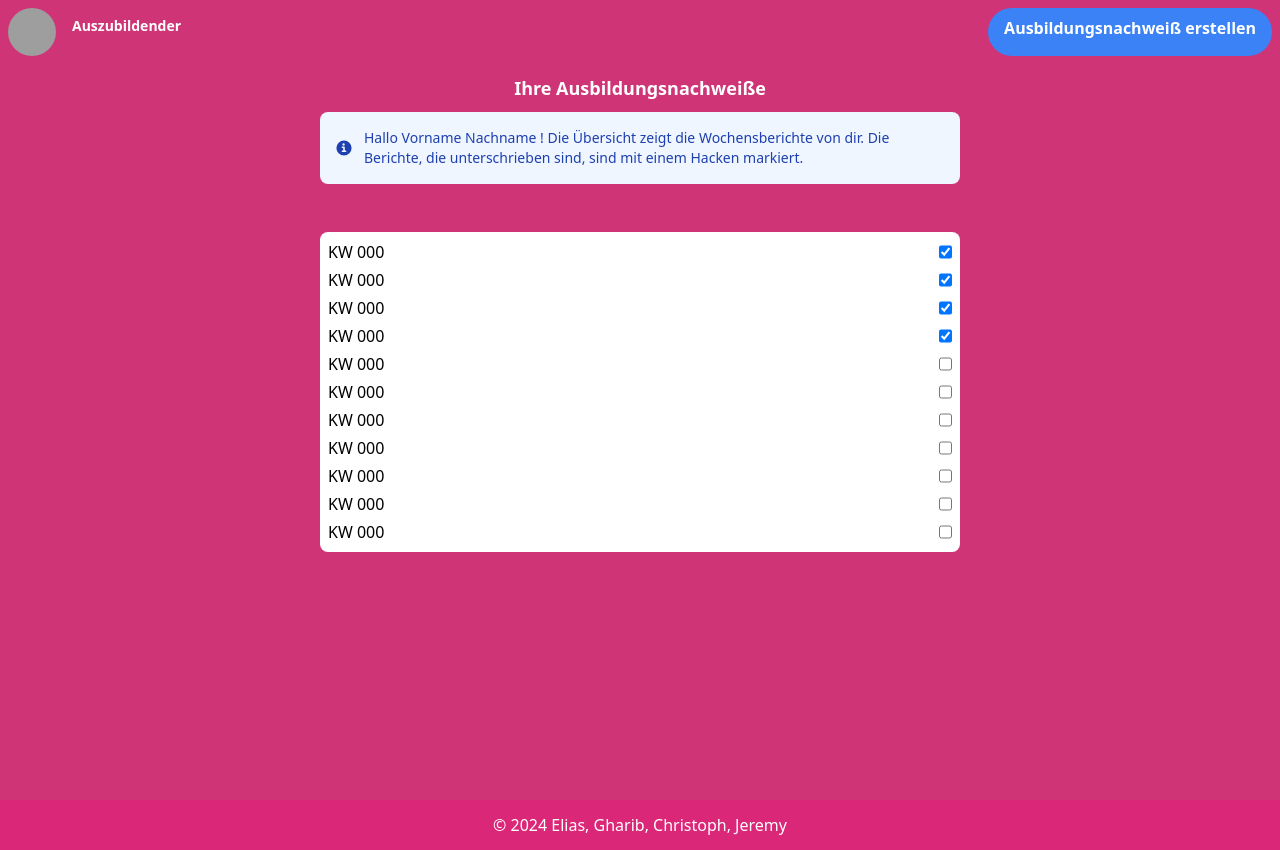
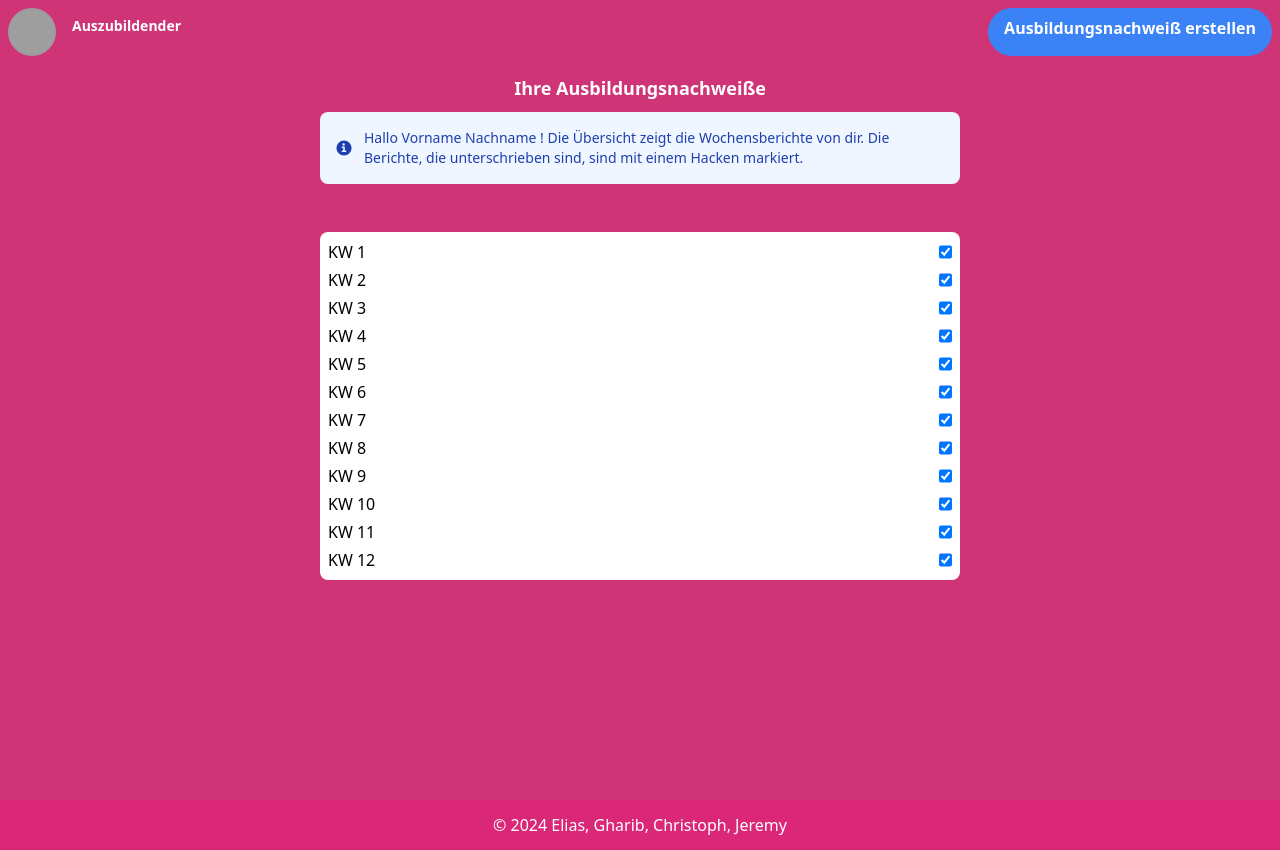
Before and after one commit to rettedascode/berichtsheft-tool, a Flask app: page /azubi-index in a window 1280 px wide. Run offline with Flask 3, Linux system fonts and the light colour scheme; some libraries are stand-ins or nearby versions; grey boxes are pictures that could not be loaded.

Commit message:
azubi undex mit schleife

```diff
--- a/templates/azubi-index.html
+++ b/templates/azubi-index.html
@@ -39,53 +39,12 @@
 
         <div class="mt-12 mx-auto w-full">
             <ul class="md:w-2/4 w-5/6 space-y-1 list-none list-inside text-black bg-white mx-2 p-2 mx-auto rounded-lg">
-                <li class="flex justify-between">
-                    KW 000
+                {% for woche in range(1, 13) %}
+                  <li class="flex justify-between">
+                    KW {{woche}}
                     <input type="checkbox" name="" id="" checked>
                 </li>
-                <li class="flex justify-between">
-                    KW 000
-                    <input type="checkbox" name="" id="" checked>
-                </li>
-                <li class="flex justify-between">
-                    KW 000
-                    <input type="checkbox" name="" id="" checked>
-                </li>
-                <li class="flex justify-between">
-                    KW 000
-                    <input type="checkbox" name="" id="" checked>
-                </li>
-                <li class="flex justify-between">
-                    KW 000
-                    <input type="checkbox" name="" id="">
-                </li>
-                <li class="flex justify-between">
-                    KW 000
-                    <input type="checkbox" name="" id="">
-                </li>
-                <li class="flex justify-between">
-                    KW 000
-                    <input type="checkbox" name="" id="">
-                </li>
-                <li class="flex justify-between">
-                    KW 000
-                    <input type="checkbox" name="" id="">
-                </li>
-                </li>
-                <li class="flex justify-between">
-                    KW 000
-                    <input type="checkbox" name="" id="">
-                </li>
-                </li>
-                <li class="flex justify-between">
-                    KW 000
-                    <input type="checkbox" name="" id="">
-                </li>
-                </li>
-                <li class="flex justify-between">
-                    KW 000
-                    <input type="checkbox" name="" id="">
-                </li>
+                {% endfor %}
             </ul>
 
         </div>
```
